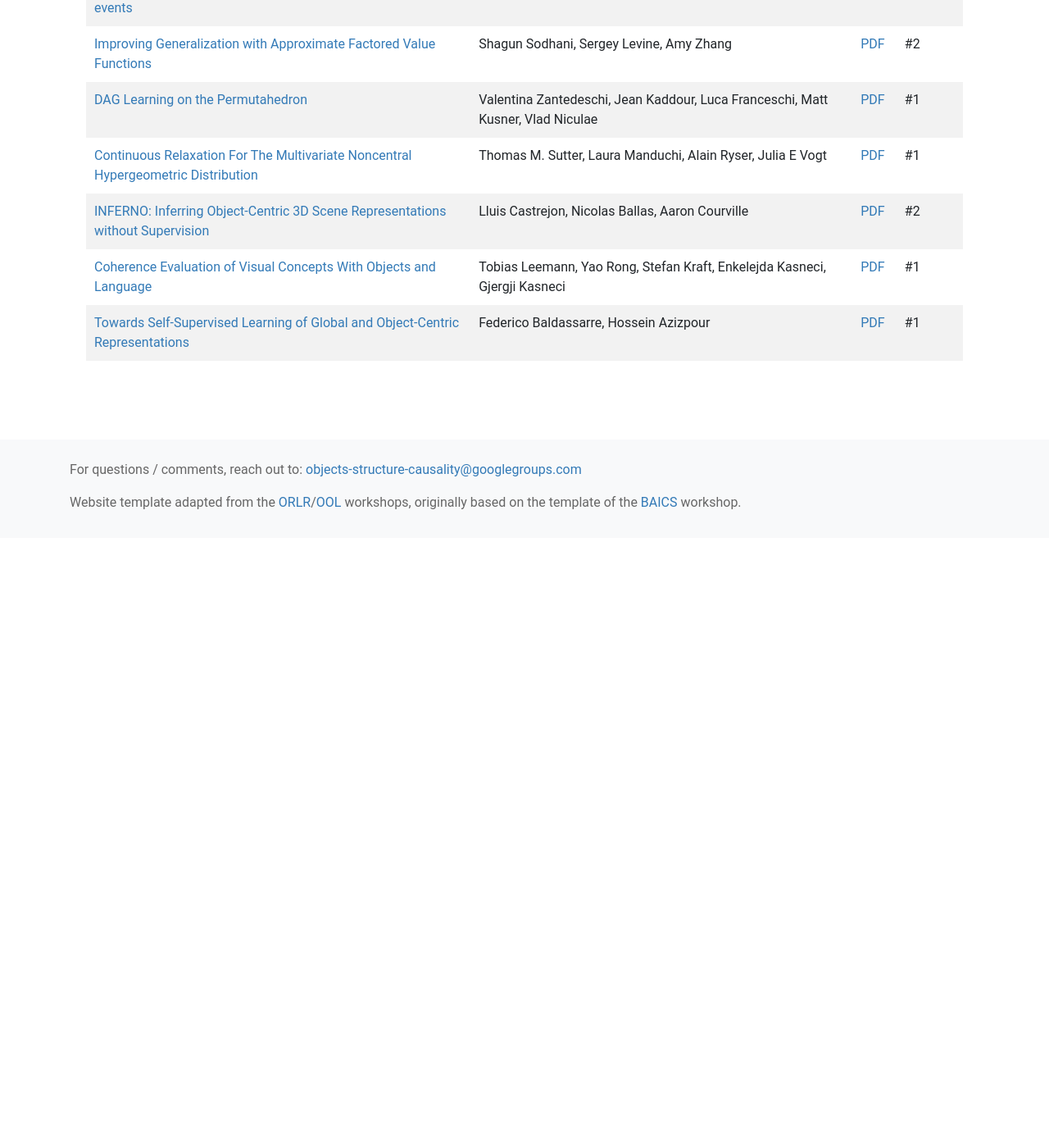
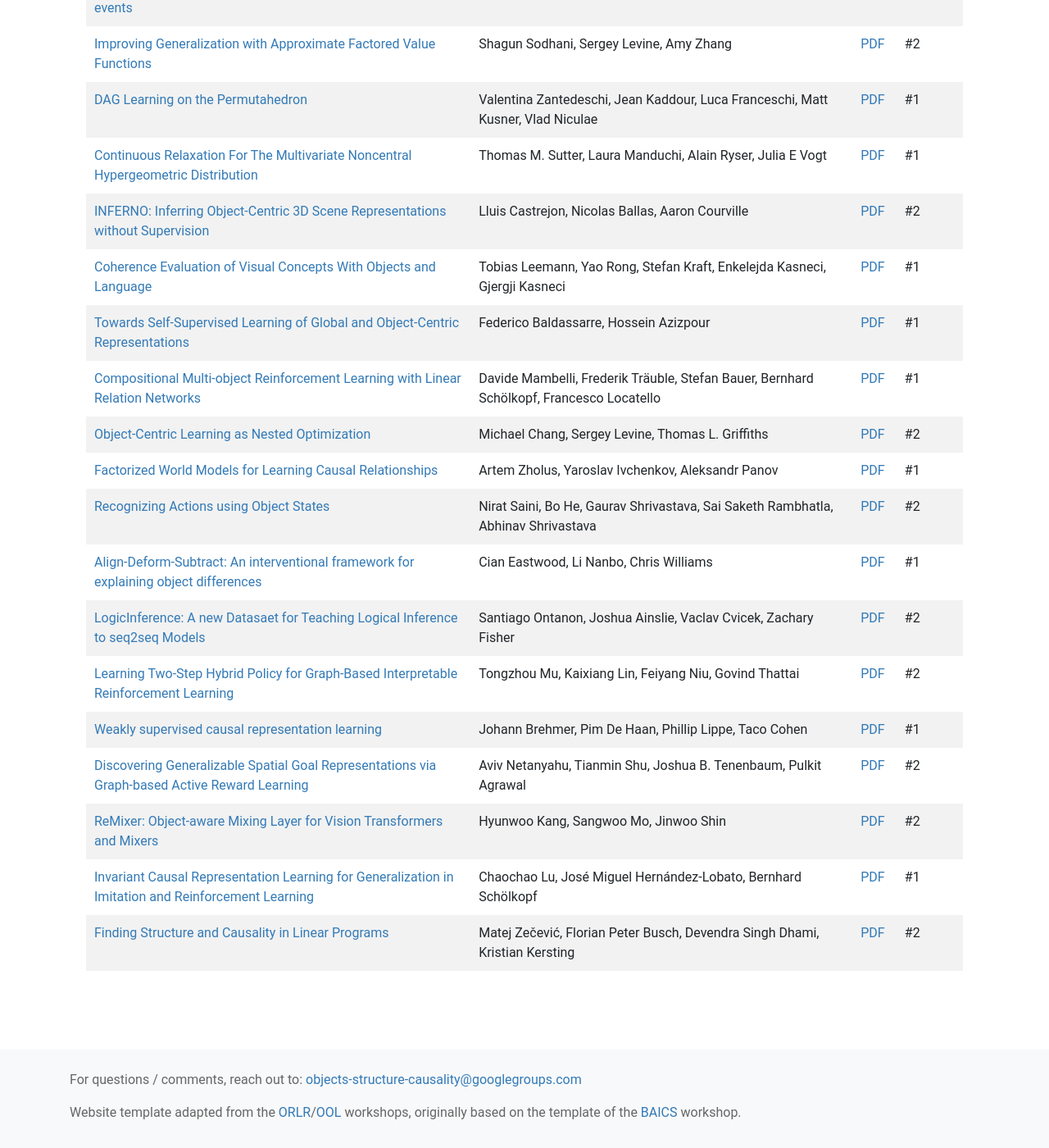
Before and after one commit to objects-structure-causality/objects-structure-causality.github.io, a Jekyll site: the page built from papers.html, in a window 1280 px wide and 1400 px high, scrolled down 1250 px. Shown: the whole window at 82% size. Built offline with Jekyll 4.4.1, drawn with Linux system fonts in a browser that asks for light colours; nearby versions of some CDN libraries; before the commit the page ends 1906 px from its top, so only the background shows below that; some of the changed text lies outside the part shown.

Commit message:
Add final papers

```diff
--- a/papers.html
+++ b/papers.html
@@ -5,7 +5,7 @@ layout: default
 <div id="program">
 
 <div class="row">
-  <p>Accepted papers are hosted on the <a href="https://openreview.net/group?id=ICLR.cc/2022/Workshop/OSC">OSC Workshop OpenReview page</a>.</p>
+  <p>Accepted papers (along with reviews) are hosted on the <a href="https://openreview.net/group?id=ICLR.cc/2022/Workshop/OSC">OSC Workshop OpenReview page</a>.</p>
 <p>
      All accepted papers will be presented as posters spread across
      <a href="/schedule.html"> two sessions</a>
@@ -332,6 +332,198 @@ Federico Baldassarre, Hossein Azizpour
 </td>
 </tr>
 
+
+<tr>
+<td>
+<span><a href="https://openreview.net/forum?id=HFUxPr_I5ec">Compositional Multi-object Reinforcement Learning with Linear Relation Networks</a></span>
+</td>
+<td>
+Davide Mambelli, Frederik Träuble, Stefan Bauer, Bernhard Schölkopf, Francesco Locatello
+</td>
+<td>
+<a href="https://openreview.net/forum?id=HFUxPr_I5ec" target="_blank">PDF</a>
+</td>
+<td>
+#1
+</td>
+</tr>
+
+
+<tr>
+<td>
+<span><a href="https://openreview.net/forum?id=BCzevBOL5g9">Object-Centric Learning as Nested Optimization</a></span>
+</td>
+<td>
+Michael Chang, Sergey Levine, Thomas L. Griffiths
+</td>
+<td>
+<a href="https://openreview.net/forum?id=BCzevBOL5g9" target="_blank">PDF</a>
+</td>
+<td>
+#2
+</td>
+</tr>
+
+
+<tr>
+<td>
+<span><a href="https://openreview.net/forum?id=BCGfDBOIcec">Factorized World Models for Learning Causal Relationships</a></span>
+</td>
+<td>
+Artem Zholus, Yaroslav Ivchenkov, Aleksandr Panov
+</td>
+<td>
+<a href="https://openreview.net/forum?id=BCGfDBOIcec" target="_blank">PDF</a>
+</td>
+<td>
+#1
+</td>
+</tr>
+
+
+<tr>
+<td>
+<span><a href="https://openreview.net/forum?id=HBgzIHOUqgq">Recognizing Actions using Object States</a></span>
+</td>
+<td>
+Nirat Saini, Bo He, Gaurav Shrivastava, Sai Saketh Rambhatla, Abhinav Shrivastava
+</td>
+<td>
+<a href="https://openreview.net/forum?id=HBgzIHOUqgq" target="_blank">PDF</a>
+</td>
+<td>
+#2
+</td>
+</tr>
+
+
+<tr>
+<td>
+<span><a href="https://openreview.net/forum?id=H8mUISOIqec">Align-Deform-Subtract: An interventional framework for explaining object differences</a></span>
+</td>
+<td>
+Cian Eastwood, Li Nanbo, Chris Williams
+</td>
+<td>
+<a href="https://openreview.net/forum?id=H8mUISOIqec" target="_blank">PDF</a>
+</td>
+<td>
+#1
+</td>
+</tr>
+
+
+<tr>
+<td>
+<span><a href="https://openreview.net/forum?id=HAGeIS_Lcg9">LogicInference: A new Datasaet for Teaching Logical Inference to seq2seq Models</a></span>
+</td>
+<td>
+Santiago Ontanon, Joshua Ainslie, Vaclav Cvicek, Zachary Fisher
+</td>
+<td>
+<a href="https://openreview.net/forum?id=HAGeIS_Lcg9" target="_blank">PDF</a>
+</td>
+<td>
+#2
+</td>
+</tr>
+
+
+<tr>
+<td>
+<span><a href="https://openreview.net/forum?id=rCztBS_Uqxc">Learning Two-Step Hybrid Policy for Graph-Based Interpretable Reinforcement Learning</a></span>
+</td>
+<td>
+Tongzhou Mu, Kaixiang Lin, Feiyang Niu, Govind Thattai
+</td>
+<td>
+<a href="https://openreview.net/forum?id=rCztBS_Uqxc" target="_blank">PDF</a>
+</td>
+<td>
+#2
+</td>
+</tr>
+
+
+<tr>
+<td>
+<span><a href="https://openreview.net/forum?id=rUXOUBuUcg5">Weakly supervised causal representation learning</a></span>
+</td>
+<td>
+Johann Brehmer, Pim De Haan, Phillip Lippe, Taco Cohen
+</td>
+<td>
+<a href="https://openreview.net/forum?id=rUXOUBuUcg5" target="_blank">PDF</a>
+</td>
+<td>
+#1
+</td>
+</tr>
+
+
+<tr>
+<td>
+<span><a href="https://openreview.net/forum?id=H58N8HdL5x5">Discovering Generalizable Spatial Goal Representations via Graph-based Active Reward Learning</a></span>
+</td>
+<td>
+Aviv Netanyahu, Tianmin Shu, Joshua B. Tenenbaum, Pulkit Agrawal
+</td>
+<td>
+<a href="https://openreview.net/forum?id=H58N8HdL5x5" target="_blank">PDF</a>
+</td>
+<td>
+#2
+</td>
+</tr>
+
+
+<tr>
+<td>
+<span><a href="https://openreview.net/forum?id=BCzbrBdI5l5">ReMixer: Object-aware Mixing Layer for Vision Transformers and Mixers</a></span>
+</td>
+<td>
+Hyunwoo Kang, Sangwoo Mo, Jinwoo Shin
+</td>
+<td>
+<a href="https://openreview.net/forum?id=BCzbrBdI5l5" target="_blank">PDF</a>
+</td>
+<td>
+#2
+</td>
+</tr>
+
+
+<tr>
+<td>
+<span><a href="https://openreview.net/forum?id=r87xPSd89gq">Invariant Causal Representation Learning for Generalization in Imitation and Reinforcement Learning</a></span>
+</td>
+<td>
+Chaochao Lu, José Miguel Hernández-Lobato, Bernhard Schölkopf
+</td>
+<td>
+<a href="https://openreview.net/forum?id=r87xPSd89gq" target="_blank">PDF</a>
+</td>
+<td>
+#1
+</td>
+</tr>
+
+
+<tr>
+<td>
+<span><a href="https://openreview.net/forum?id=rc8l8SOU9ec">Finding Structure and Causality in Linear Programs</a></span>
+</td>
+<td>
+Matej Zečević, Florian Peter Busch, Devendra Singh Dhami, Kristian Kersting
+</td>
+<td>
+<a href="https://openreview.net/forum?id=rc8l8SOU9ec" target="_blank">PDF</a>
+</td>
+<td>
+#2
+</td>
+</tr>
+
 </tbody>
 </table>
 </div>
```
